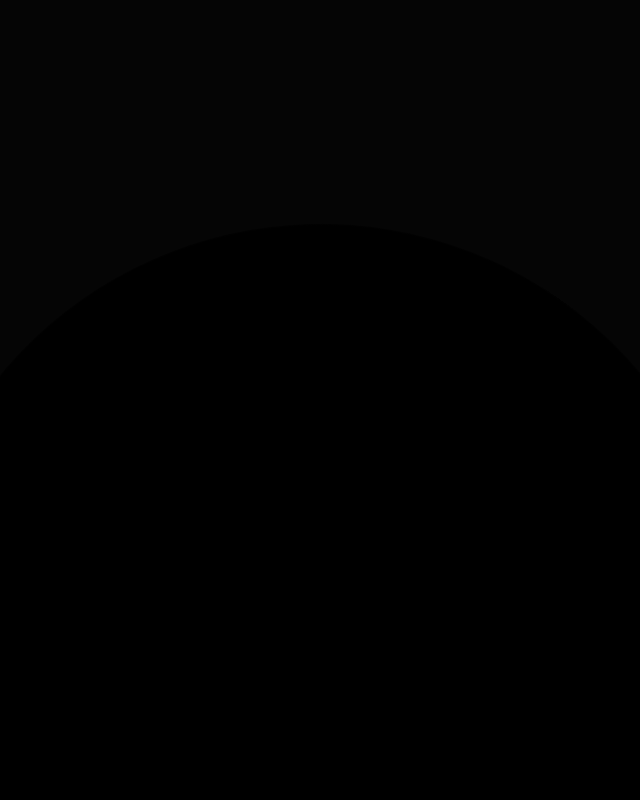
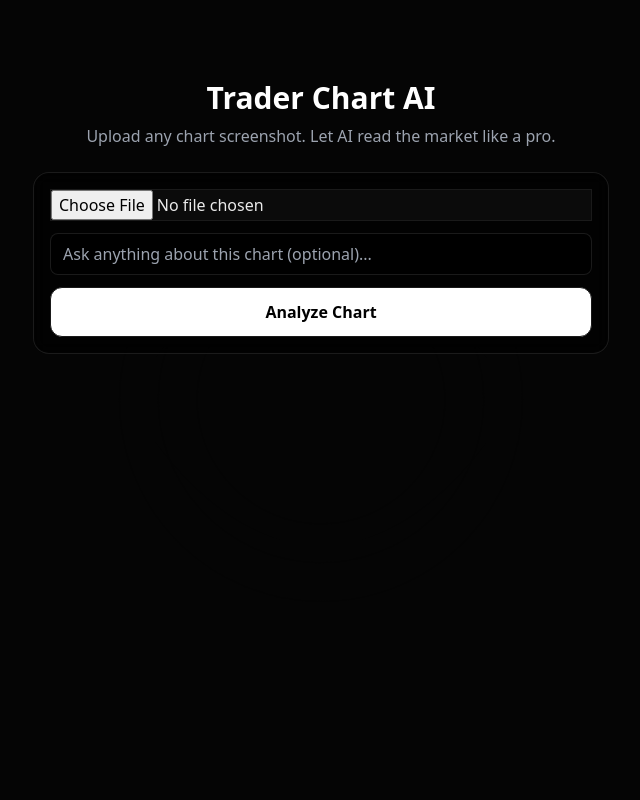
Before and after one commit to yuvraj448-debug/trader-chart-ai, a Next.js app: page / in a window 1280 px wide. Shown: the top 800 px of the page, without its empty margins (319-959 px from the left). Built offline with nearby package versions, Linux system fonts and the light colour scheme.

Commit message:
Update globals.css

```diff
--- a/app/globals.css
+++ b/app/globals.css
@@ -4,19 +4,19 @@
 
 /* ===============================
    THEME VARIABLES
-================================ */
+   =============================== */
 :root {
   --bg: #050505;
   --card: #0b0b0b;
   --border: #1a1a1a;
   --text: #eaeaea;
   --muted: #9ca3af;
-  --accent: #22c55e;
+  --accent: #4cc9f0;
 }
 
 /* ===============================
    GLOBAL RESET
-================================ */
+   =============================== */
 * {
   box-sizing: border-box;
 }
@@ -29,197 +29,39 @@
   min-height: 100%;
   background: var(--bg);
   color: var(--text);
-  font-family: var(--font-inter), system-ui, sans-serif;
+  font-family: system-ui, -apple-system, BlinkMacSystemFont, "Segoe UI",
+    Roboto, sans-serif;
   overflow-x: hidden;
 }
 
 /* ===============================
-   STAR CANVAS BACKGROUND
-================================ */
-#bg-canvas {
-  position: fixed;
-  inset: 0;
-  z-index: 0;
-  pointer-events: none;
-}
-
-/* ===============================
-   PAGE WRAPPER
-================================ */
-.main-wrapper {
-  position: relative;
-  z-index: 10;
-  min-height: 100vh;
-  display: flex;
-  justify-content: center;
-  padding: 48px 16px;
-}
-
-/* ===============================
-   CARD / GLASS PANEL
-================================ */
-.card {
-  background: linear-gradient(
-    180deg,
-    rgba(15, 15, 15, 0.9),
-    rgba(5, 5, 5, 0.9)
-  );
+   INPUTS & BUTTONS
+   =============================== */
+input,
+button,
+textarea {
+  background: var(--card);
+  color: var(--text);
   border: 1px solid var(--border);
-  border-radius: 20px;
-  padding: 24px;
-  box-shadow:
-    0 0 0 1px rgba(255, 255, 255, 0.02),
-    0 20px 60px rgba(0, 0, 0, 0.6);
-  backdrop-filter: blur(12px);
-}
-
-/* ===============================
-   HEADINGS
-================================ */
-h1 {
-  font-size: 32px;
-  font-weight: 700;
-  letter-spacing: -0.02em;
-}
-
-h2 {
-  font-size: 18px;
-  color: var(--muted);
-  font-weight: 400;
-}
-
-/* ===============================
-   INPUTS
-================================ */
-input[type="file"],
-input[type="text"],
-textarea {
-  width: 100%;
-  background: #080808;
-  border: 1px solid var(--border);
-  border-radius: 12px;
-  padding: 14px 16px;
-  color: var(--text);
-  font-size: 14px;
   outline: none;
 }
 
-textarea::placeholder,
-input::placeholder {
-  color: #6b7280;
-}
-
-input:focus,
-textarea:focus {
-  border-color: #2a2a2a;
-}
-
-/* ===============================
-   BUTTON
-================================ */
 button {
-  width: 100%;
-  background: #ffffff;
-  color: #000000;
-  font-weight: 600;
-  padding: 14px;
-  border-radius: 14px;
-  border: none;
   cursor: pointer;
-  transition: transform 0.15s ease, box-shadow 0.15s ease;
+  transition: all 0.25s ease;
 }
 
 button:hover {
   transform: translateY(-1px);
-  box-shadow: 0 10px 30px rgba(255, 255, 255, 0.08);
-}
-
-button:disabled {
-  opacity: 0.6;
-  cursor: not-allowed;
+  box-shadow: 0 10px 30px rgba(76, 201, 240, 0.15);
 }
 
 /* ===============================
-   AI ANALYSIS OUTPUT BOX
-================================ */
-.analysis-box {
-  margin-top: 24px;
-  background: linear-gradient(
-    180deg,
-    #0b0b0b,
-    #070707
-  );
-  border: 1px solid var(--border);
-  border-radius: 16px;
-  padding: 20px;
-  font-family: var(--font-mono), monospace;
-  font-size: 14px;
-  line-height: 1.7;
-  white-space: pre-wrap;
-}
-
-/* ===============================
-   AI LOADING GLOW
-================================ */
-.ai-loading {
-  margin-top: 60px;
-  display: flex;
-  flex-direction: column;
-  align-items: center;
-  gap: 16px;
-  color: var(--accent);
-  font-size: 14px;
-}
-
-.ai-circle {
-  width: 120px;
-  height: 120px;
-  border-radius: 50%;
-  border: 1px solid rgba(34, 197, 94, 0.4);
-  position: relative;
-  animation: pulse 2s infinite ease-in-out;
-}
-
-.ai-circle::after {
-  content: '';
-  position: absolute;
-  inset: 30px;
-  border-radius: 50%;
-  background: rgba(34, 197, 94, 0.15);
-}
-
-@keyframes pulse {
-  0% {
-    transform: scale(0.95);
-    opacity: 0.6;
-  }
-  50% {
-    transform: scale(1);
-    opacity: 1;
-  }
-  100% {
-    transform: scale(0.95);
-    opacity: 0.6;
-  }
-}
-
-/* ===============================
-   SCROLLBAR (OPTIONAL FLEX)
-================================ */
-::-webkit-scrollbar {
-  width: 6px;
-}
-
-::-webkit-scrollbar-thumb {
-  background: #1f1f1f;
-  border-radius: 10px;
-}
-/* ===============================
-   AI CORE LIVE SPHERE
+   LIVE AI BACKGROUND
    =============================== */
 
-.ai-core-wrapper {
-  position: absolute;
+.ai-bg {
+  position: fixed;
   inset: 0;
   z-index: 0;
   display: flex;
@@ -228,41 +70,45 @@
   pointer-events: none;
 }
 
-.ai-core {
-  width: 520px;
-  height: 520px;
-  opacity: 0.35;
+.ai-bg-svg {
+  width: 620px;
+  height: 620px;
+  opacity: 0.38;
 }
 
-.ai-core circle {
+/* Rings */
+.ring {
   fill: none;
-  stroke: url(#glow);
-  stroke-width: 1.2;
+  stroke: url(#coreGlow);
+  stroke-width: 1.3;
+  transform-origin: center;
 }
 
-.ring {
-  transform-origin: center;
-  animation: rotateSlow 60s linear infinite;
+.r1 {
+  animation: spin 90s linear infinite;
 }
 
-.ring-2 {
-  animation-duration: 90s;
-  animation-direction: reverse;
+.r2 {
+  animation: spinReverse 130s linear infinite;
 }
 
-.ring-3 {
-  animation-duration: 120s;
+.r3 {
+  animation: spin 180s linear infinite;
 }
 
+/* Flow lines */
 .flow {
   fill: none;
-  stroke: url(#glow);
-  stroke-width: 1;
+  stroke: url(#coreGlow);
+  stroke-width: 1.1;
   opacity: 0.6;
   animation: pulse 6s ease-in-out infinite;
 }
 
-@keyframes rotateSlow {
+/* ===============================
+   ANIMATIONS
+   =============================== */
+@keyframes spin {
   from {
     transform: rotate(0deg);
   }
@@ -271,22 +117,34 @@
   }
 }
 
+@keyframes spinReverse {
+  from {
+    transform: rotate(360deg);
+  }
+  to {
+    transform: rotate(0deg);
+  }
+}
+
 @keyframes pulse {
   0% {
     opacity: 0.2;
   }
   50% {
-    opacity: 0.8;
+    opacity: 0.85;
   }
   100% {
     opacity: 0.2;
   }
 }
 
-/* Mobile optimization */
+/* ===============================
+   MOBILE OPTIMIZATION
+   =============================== */
 @media (max-width: 768px) {
-  .ai-core {
+  .ai-bg-svg {
     width: 360px;
     height: 360px;
+    opacity: 0.28;
   }
 }
```
